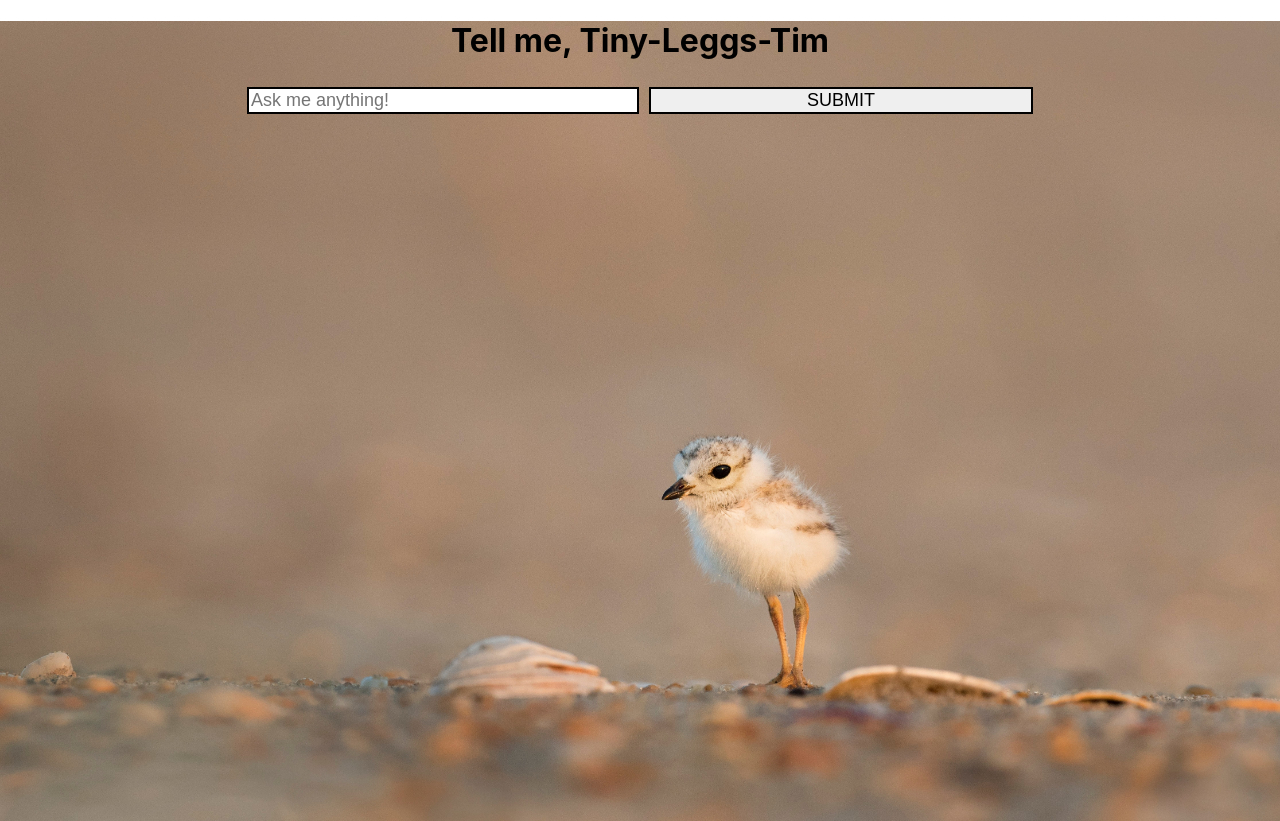
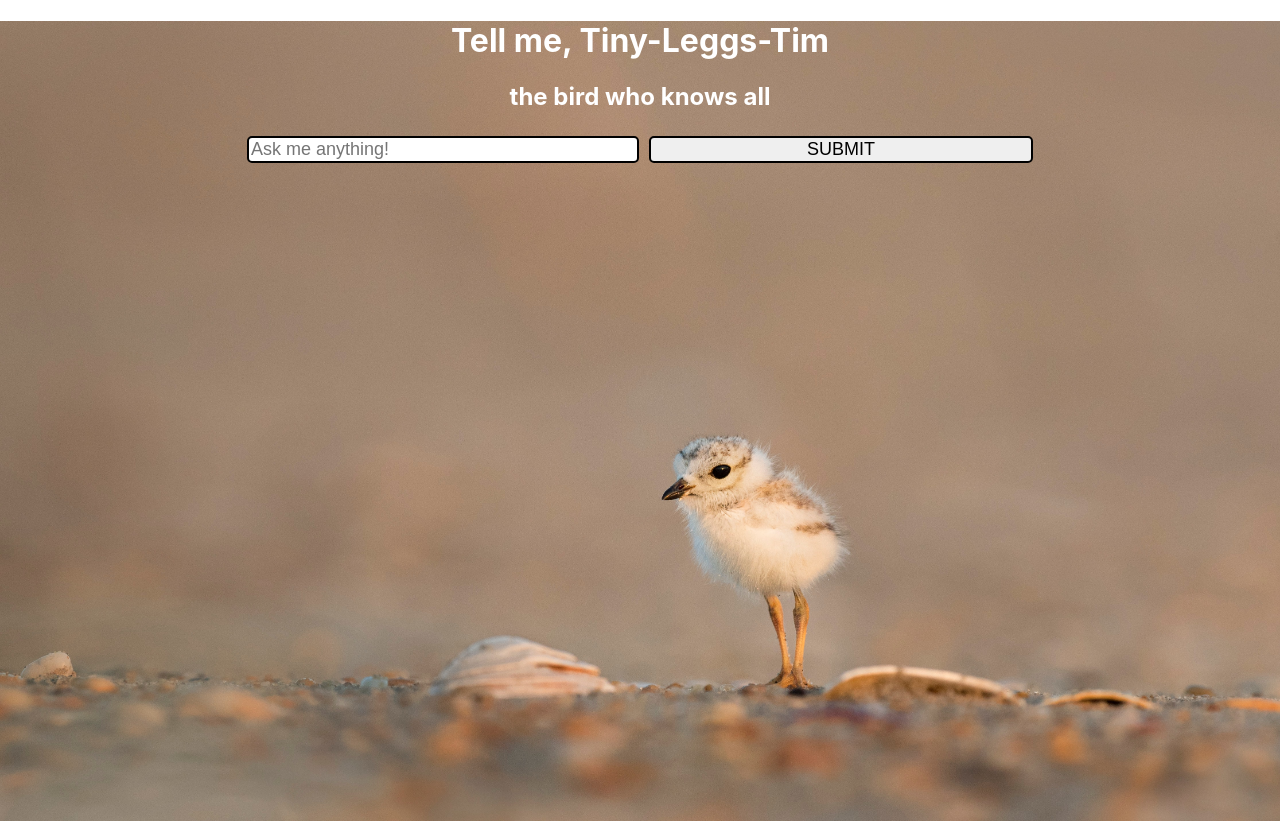
Before and after one commit to AliNooner/tiny-legs-tidbits, a React (Create React App) app: page / in a window 1280 px wide. Built offline with nearby package versions, Linux system fonts and the light colour scheme.

Commit message:
Add scroll feature

```diff
--- a/src/Components/App/App.js
+++ b/src/Components/App/App.js
@@ -38,6 +38,7 @@ addPrompt = (newPrompt, newResponse) => {
     return(
       <main className='App'>
         <h1>Tell me, Tiny-Leggs-Tim</h1>
+        <h2>the bird who knows all</h2>
         <Form addPrompt={this.addPrompt}/>
         <Ideas responses={this.state.responses} />
       </main>
--- a/src/Components/Card/Card.css
+++ b/src/Components/Card/Card.css
@@ -2,4 +2,12 @@
   box-sizing: border-box;
   border: 3px solid black;
   padding: 10px;
+  overflow-wrap: break-word;
+  max-height: 100px;
+  overflow-y: scroll;
+  width: 90%;
 }
+
+.facts {
+  color: black;
+}
--- a/src/Components/Card/Card.js
+++ b/src/Components/Card/Card.js
@@ -1,15 +1,16 @@
-import React from 'react'
-import './Card.css'
-const Card = ({prompt, facts}) => {
-
-  return(
-    <div className='card'>
-      <h3>{prompt}</h3>
-      <h3>{facts}</h3>
-      {console.log(prompt, 'pr')}
-      {console.log(facts, 'fc')}
+import React from "react";
+import "./Card.css";
+const Card = ({ prompt, facts }) => {
+  return (
+    <div className="card">
+      <div className="entry">
+        <h3 className="prompt"><em>{prompt}</em></h3>
+        <h3 className="facts">{facts}</h3>
+        {console.log(prompt, "pr")}
+        {console.log(facts, "fc")}
+      </div>
     </div>
-  )
-}
+  );
+};
 
 export default Card;
--- a/src/Components/Form/Form.css
+++ b/src/Components/Form/Form.css
@@ -6,5 +6,6 @@ input, button {
   margin: 5px;
   width: 30%;
   border: 2px solid black;
+  border-radius: 5px;
   font-size: 18px;
 }
--- a/src/Components/Ideas/Ideas.css
+++ b/src/Components/Ideas/Ideas.css
@@ -1,6 +1,11 @@
 .ideas-container {
   padding: 20px;
   display: grid;
-  grid-template-columns: repeat(3, 1fr);
+  grid-template-rows: auto;
+  /* display: grid; */
+  /* grid-template-columns: repeat(3, 1fr); */
   grid-gap: 20px;
+  /* min-height: 0px; */
+  max-height: 500px;
+  overflow-y: scroll;
 }
--- a/src/index.css
+++ b/src/index.css
@@ -7,6 +7,7 @@ main {
   height: 100vh;
   width: 100vw;
   margin: 0;
+  color: white;
 }
 
 body {
```
